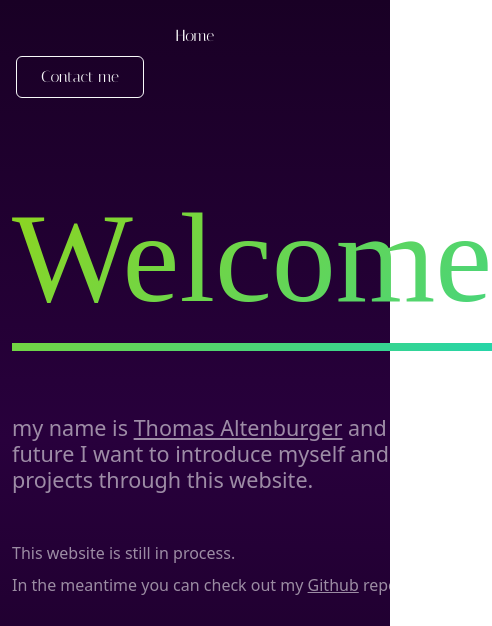
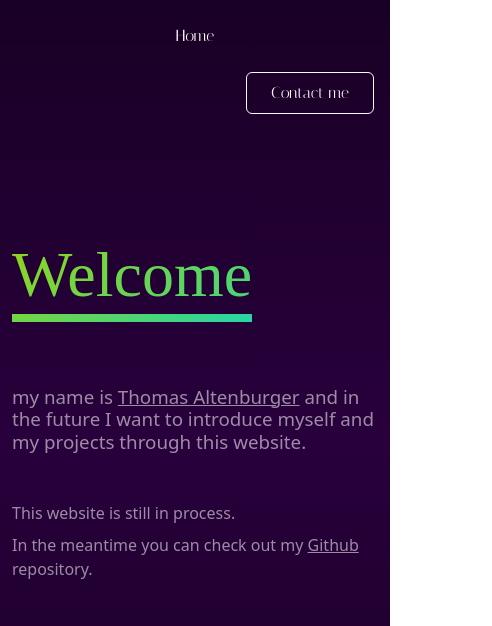
Before and after one commit to thomasaltenburger98/thomasaltenburger98.github.io, a plain HTML site: page index.html in a window 390 px wide. Shown: the top 626 px of the page, 492 px wide, since content can reach past the window. Drawn offline with nearby package versions, Linux system fonts and the light colour scheme; a web font is replaced by a local one.

Commit message:
responsive styling

```diff
--- a/index.html
+++ b/index.html
@@ -13,7 +13,7 @@
 </head>
 <body>
     <header class="h-100">
-        <nav class="navbar navbar-expand-sm mx-3 py-3 navbar-dark">
+        <nav class="navbar navbar-expand-sm mx-3 py-3 navbar-dark justify-content-end justify-content-sm-between">
             <div class="container justify-content-center">
               <!--<button class="navbar-toggler" type="button" data-bs-toggle="collapse" data-bs-target="#navbarNav" aria-controls="navbarNav" aria-expanded="false" aria-label="Toggle navigation">
                 <span class="navbar-toggler-icon"></span>
@@ -27,11 +27,11 @@
                 </ul>
               </div>
             </div>
-            <a class="px-4 py-2 btn btn-outline-light" href="mailto:thomas.altenburger@hotmail.com">Contact me</a>
+            <a class="px-4 py-2 btn btn-outline-light mt-3 mt-sm-0" href="mailto:thomas.altenburger@hotmail.com">Contact me</a>
           </nav>
-          <div class="container">
+          <div class="container mt-5 mt-sm-0">
             <div class="d-flex align-items-center h-100">
-                <div class="text-white">
+                <div class="text-white pb-3">
                     <h1 class="mb-3">Welcome</h1>
                     <h4 class="mb-3 mt-5 custom-opacity-light">my name is <u>Thomas Altenburger</u> and in the future I want to introduce myself and my projects
                         through this website.</h4>
--- a/style.css
+++ b/style.css
@@ -99,7 +99,7 @@ header h1 {
     display: inline-block;
     position: relative;
     font-family: 'Train One';
-    font-size: 128px;
+    font-size: 64px;
     font-weight: 400;
     line-height: 1.445em;
 
@@ -182,3 +182,19 @@ main h4 {
 .timeline-number-circle {
     opacity: 0.7;
 }
+
+@media only screen and (min-width: 576px) {
+    header h1 {
+        font-size: 80px;
+    }
+}
+@media only screen and (max-width: 575px) {
+    .h4, h4 {
+        font-size: calc(1.1rem + .3vw);
+    }
+}
+@media only screen and (min-width: 768px) {
+    header h1 {
+        font-size: 128px;
+    }
+}
```
